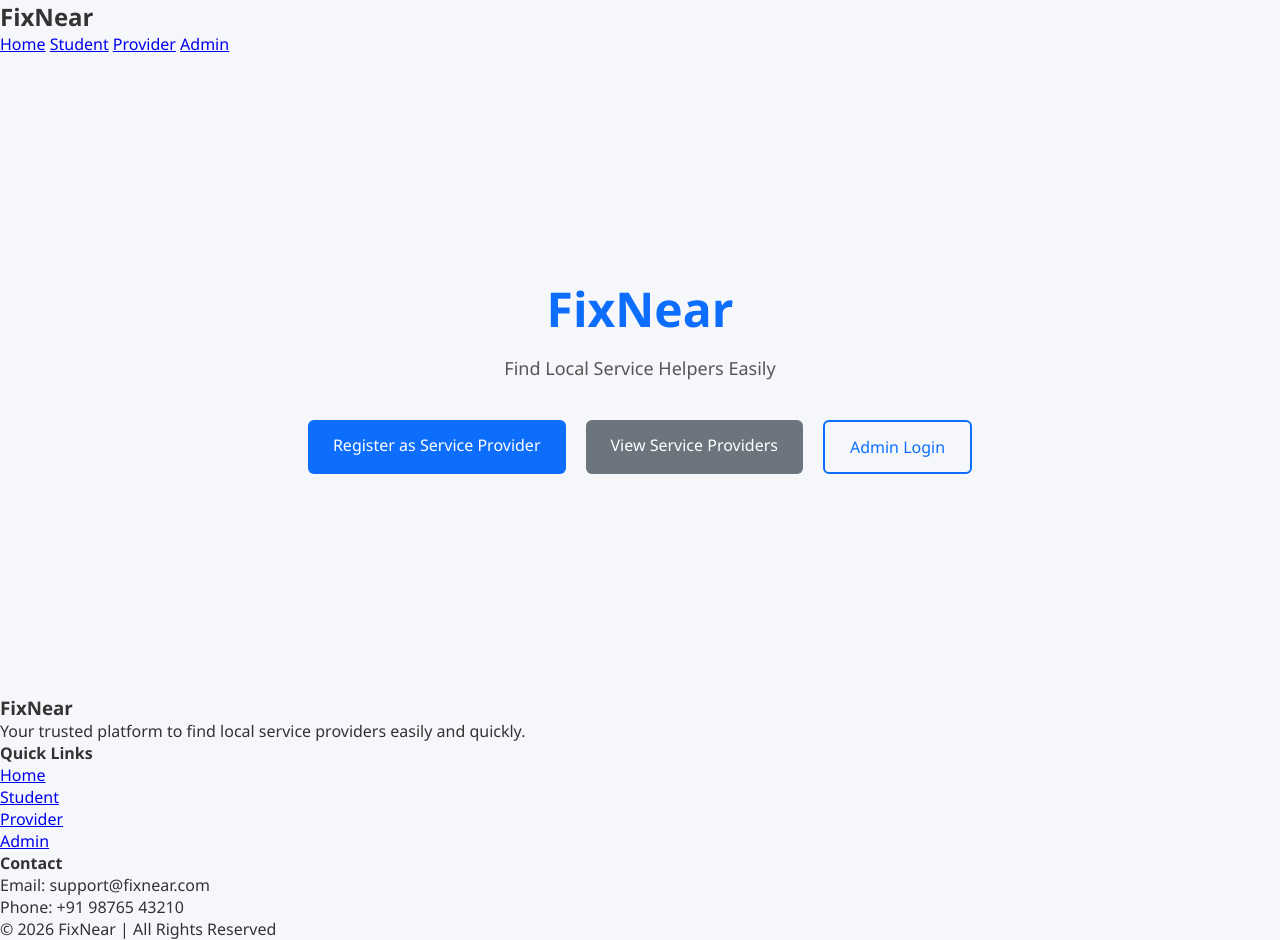
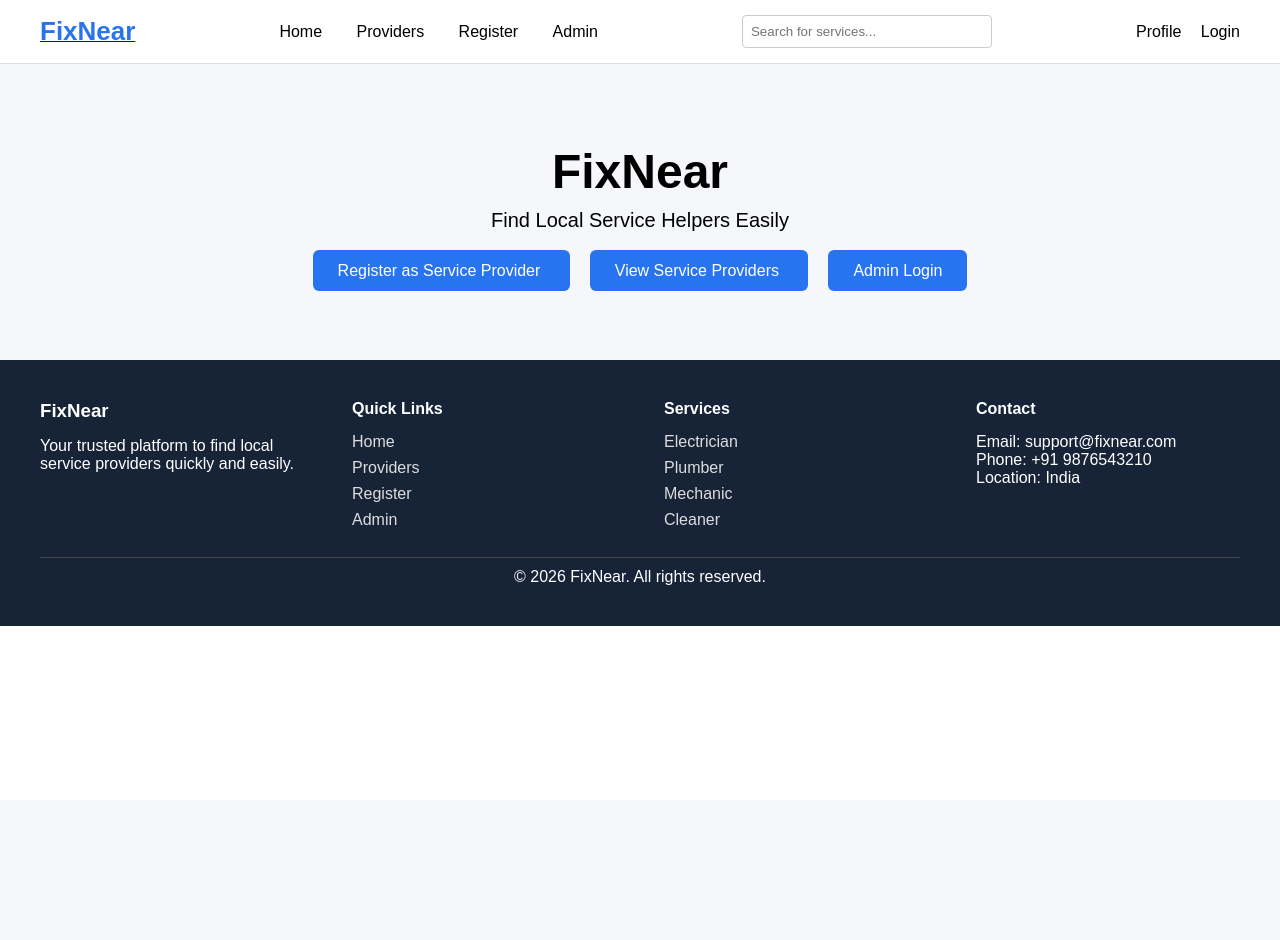
Before and after one commit to rfatima987/EY_4.O_Team_4, a Django app: page /student/home/ in a window 1280 px wide. After the commit the page ends 626 px from the top, so only its background shows below. Run offline with Django 5.2, Linux system fonts and the light colour scheme.

Commit message:
changed header and footer

```diff
--- a/static/style.css
+++ b/static/style.css
@@ -5,78 +5,129 @@
     box-sizing: border-box;
 }
 
-/* Body */
 body {
-    font-family: 'Segoe UI', sans-serif;
-    background-color: #f5f7fa;
-    color: #333;
+    font-family: Arial, sans-serif;
+}
+
+/* HEADER */
+
+.header {
+    background-color: #ffffff;
+    border-bottom: 1px solid #ddd;
+    padding: 15px 40px;
+}
+
+.header-container {
+    display: flex;
+    align-items: center;
+    justify-content: space-between;
+}
+
+/* Logo */
+
+.logo-text {
+    font-size: 26px;
+    font-weight: bold;
+    color: #2874f0;
+}
+
+/* Navigation */
+
+.nav-menu a {
+    margin: 0 15px;
+    text-decoration: none;
+    color: black;
+    font-weight: 500;
+}
+
+.nav-menu a:hover {
+    color: #2874f0;
+}
+
+/* Search */
+
+.search-box input {
+    padding: 8px;
+    width: 250px;
+    border: 1px solid #ccc;
+    border-radius: 4px;
+}
+
+/* User Menu */
+
+.user-menu a {
+    margin-left: 15px;
+    text-decoration: none;
+    color: black;
 }
 
 /* HERO SECTION */
+
 .hero {
-    min-height: 80vh;
-    display: flex;
-    justify-content: center;
-    align-items: center;
     text-align: center;
+    padding: 80px 20px;
+    background-color: #f5f7fa;
+}
+
+.hero h1 {
+    font-size: 48px;
+    margin-bottom: 10px;
+}
+
+.hero p {
+    font-size: 20px;
+    margin-bottom: 30px;
+}
+
+.hero-buttons a {
+    text-decoration: none;
+    padding: 12px 25px;
+    margin: 10px;
+    background-color: #2874f0;
+    color: white;
+    border-radius: 6px;
+}
+
+.hero-buttons a:hover {
+    background-color: #1c5ed6;
+}
+
+/* FOOTER */
+
+.footer {
+    background-color: #172337;
+    color: white;
     padding: 40px;
 }
 
-.hero-container h1 {
-    font-size: 48px;
-    margin-bottom: 15px;
-    color: #0d6efd;
+.footer-container {
+    display: flex;
+    justify-content: space-between;
 }
 
-.hero-container p {
-    font-size: 18px;
-    margin-bottom: 40px;
-    color: #555;
+.footer-column {
+    width: 22%;
 }
 
-/* BUTTONS */
-.hero-buttons {
-    display: flex;
-    justify-content: center;
-    gap: 20px;
-    flex-wrap: wrap;
+.footer-column h3,
+.footer-column h4 {
+    margin-bottom: 15px;
 }
 
-.btn {
-    padding: 14px 25px;
-    border-radius: 6px;
+.footer-column a {
+    display: block;
     text-decoration: none;
-    font-weight: 500;
-    transition: 0.3s;
+    color: #ddd;
+    margin-bottom: 8px;
 }
 
-/* Primary Button */
-.primary {
-    background-color: #0d6efd;
+.footer-column a:hover {
     color: white;
 }
 
-.primary:hover {
-    background-color: #0b5ed7;
+.footer-bottom {
+    text-align: center;
+    margin-top: 20px;
+    border-top: 1px solid #444;
+    padding-top: 10px;
 }
-
-/* Secondary Button */
-.secondary {
-    background-color: #6c757d;
-    color: white;
-}
-
-.secondary:hover {
-    background-color: #5a6268;
-}
-
-/* Outline Button */
-.outline {
-    border: 2px solid #0d6efd;
-    color: #0d6efd;
-}
-
-.outline:hover {
-    background-color: #0d6efd;
-    color: white;
-}
--- a/templates/footer.html
+++ b/templates/footer.html
@@ -1,30 +1,43 @@
 <footer class="footer">
+
     <div class="footer-container">
 
-        <div class="footer-section">
+        <!-- Column 1 -->
+        <div class="footer-column">
             <h3>FixNear</h3>
-            <p>Your trusted platform to find local service providers easily and quickly.</p>
+            <p>Your trusted platform to find local service providers quickly and easily.</p>
         </div>
 
-        <div class="footer-section">
+        <!-- Column 2 -->
+        <div class="footer-column">
             <h4>Quick Links</h4>
-            <ul>
-                <li><a href="/">Home</a></li>
-                <li><a href="/student/home/">Student</a></li>
-                <li><a href="/provider/home/">Provider</a></li>
-                <li><a href="/admin/">Admin</a></li>
-            </ul>
+            <a href="/">Home</a>
+            <a href="{% url 'providers' %}">Providers</a>
+            <a href="{% url 'add_provider' %}">Register</a>
+            <a href="/admin/">Admin</a>
         </div>
 
-        <div class="footer-section">
+        <!-- Column 3 -->
+        <div class="footer-column">
+            <h4>Services</h4>
+            <a href="#">Electrician</a>
+            <a href="#">Plumber</a>
+            <a href="#">Mechanic</a>
+            <a href="#">Cleaner</a>
+        </div>
+
+        <!-- Column 4 -->
+        <div class="footer-column">
             <h4>Contact</h4>
             <p>Email: support@fixnear.com</p>
-            <p>Phone: +91 98765 43210</p>
+            <p>Phone: +91 9876543210</p>
+            <p>Location: India</p>
         </div>
 
     </div>
 
     <div class="footer-bottom">
-        <p>© 2026 FixNear | All Rights Reserved</p>
+        <p>© 2026 FixNear. All rights reserved.</p>
     </div>
+
 </footer>
--- a/templates/header.html
+++ b/templates/header.html
@@ -1,11 +1,33 @@
+{% load static %}
+
 <header class="header">
-    <div class="container">
-        <h2 class="logo">FixNear</h2>
-        <nav>
+    <div class="header-container">
+
+        <!-- Logo -->
+        <div class="logo">
+            <a href="/">
+                <span class="logo-text">FixNear</span>
+            </a>
+        </div>
+
+        <!-- Navigation Menu -->
+        <nav class="nav-menu">
             <a href="/">Home</a>
-            <a href="/student/home/">Student</a>
-            <a href="/provider/home/">Provider</a>
+            <a href="{% url 'providers' %}">Providers</a>
+            <a href="{% url 'add_provider' %}">Register</a>
             <a href="/admin/">Admin</a>
         </nav>
+
+        <!-- Search Bar -->
+        <div class="search-box">
+            <input type="text" placeholder="Search for services...">
+        </div>
+
+        <!-- User Menu -->
+        <div class="user-menu">
+            <a href="#">Profile</a>
+            <a href="#">Login</a>
+        </div>
+
     </div>
 </header>
```
